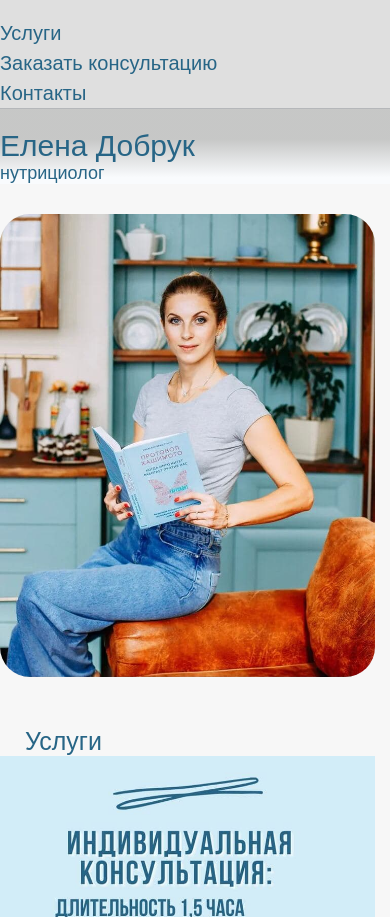
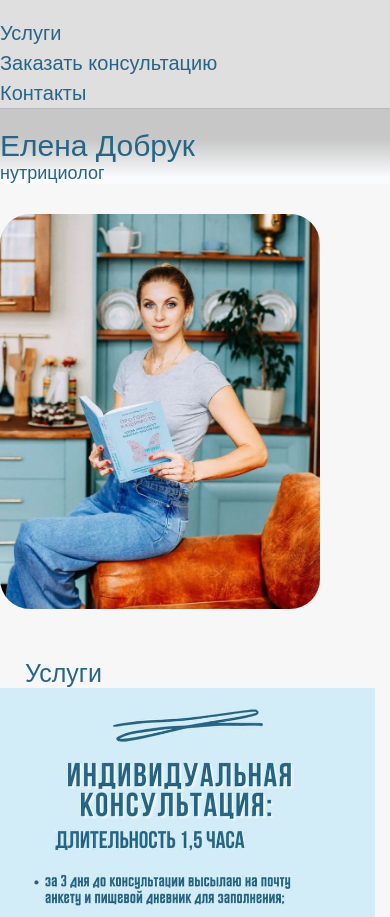
Before and after one commit to Mavi-Dobruk/Nutrition, a PHP site: page / in a window 390 px wide. Shown: the top 917 px of the page. Run offline with PHP 8.4, Linux system fonts and the light colour scheme.

Commit message:
Update style.css

```diff
--- a/style.css
+++ b/style.css
@@ -61,7 +61,7 @@ p {
   padding-top: 10px;
 }
 .main_photo {
-  width: 360px;
+ max-width: 360px;
   border-radius: 30px;
   margin: 25px 0 25px;
 }
@@ -164,7 +164,7 @@ h2 {
     height: 100%;
   }
   .main_photo {
-    max-width: 100%;
+    max-width: 320px;
   }
   .servis_photo {
     max-width: 375px;
@@ -202,7 +202,4 @@ h2 {
   .content {
     margin: 0;
   }
-  .main_photo {
-    width: 375px;
-  }
 }
```
